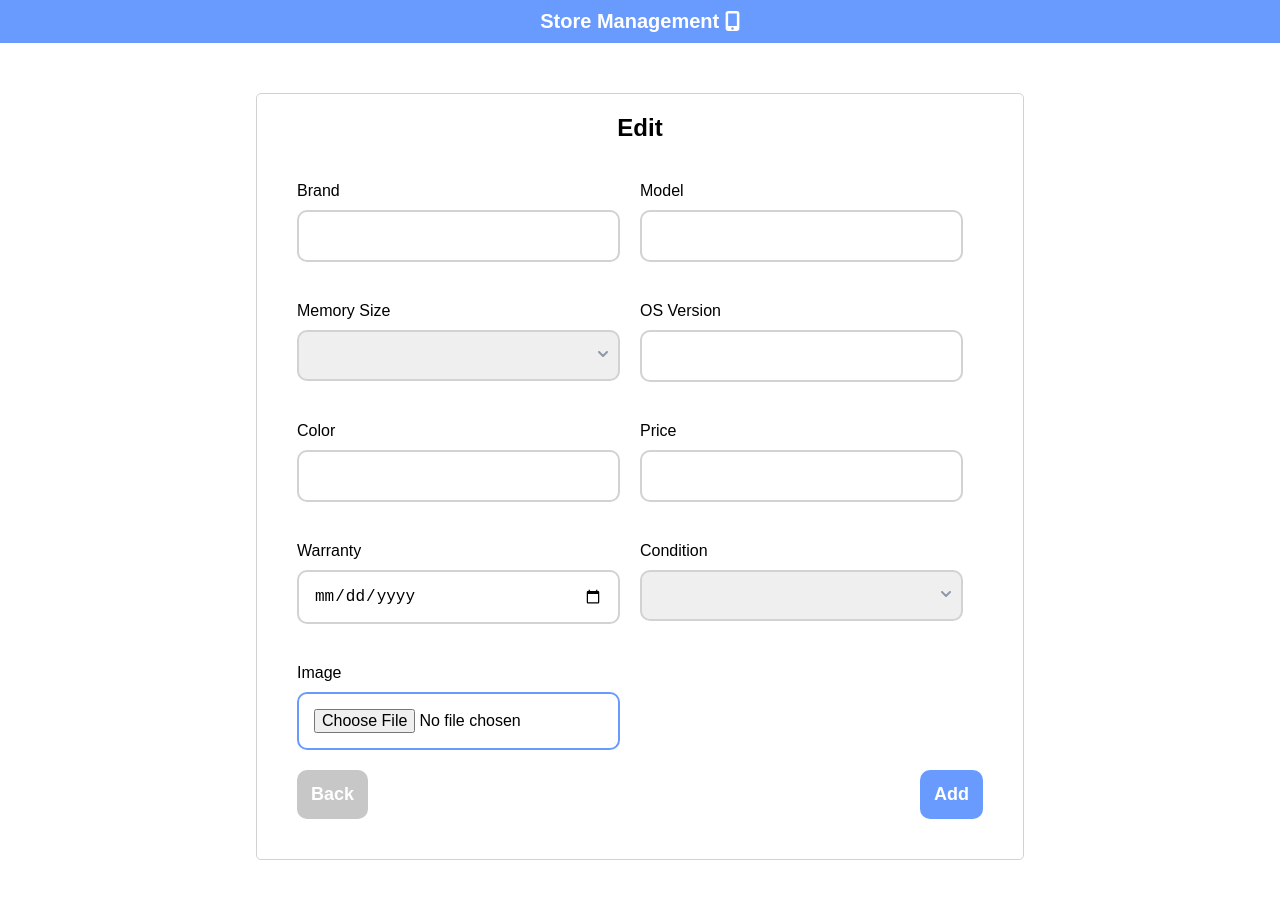
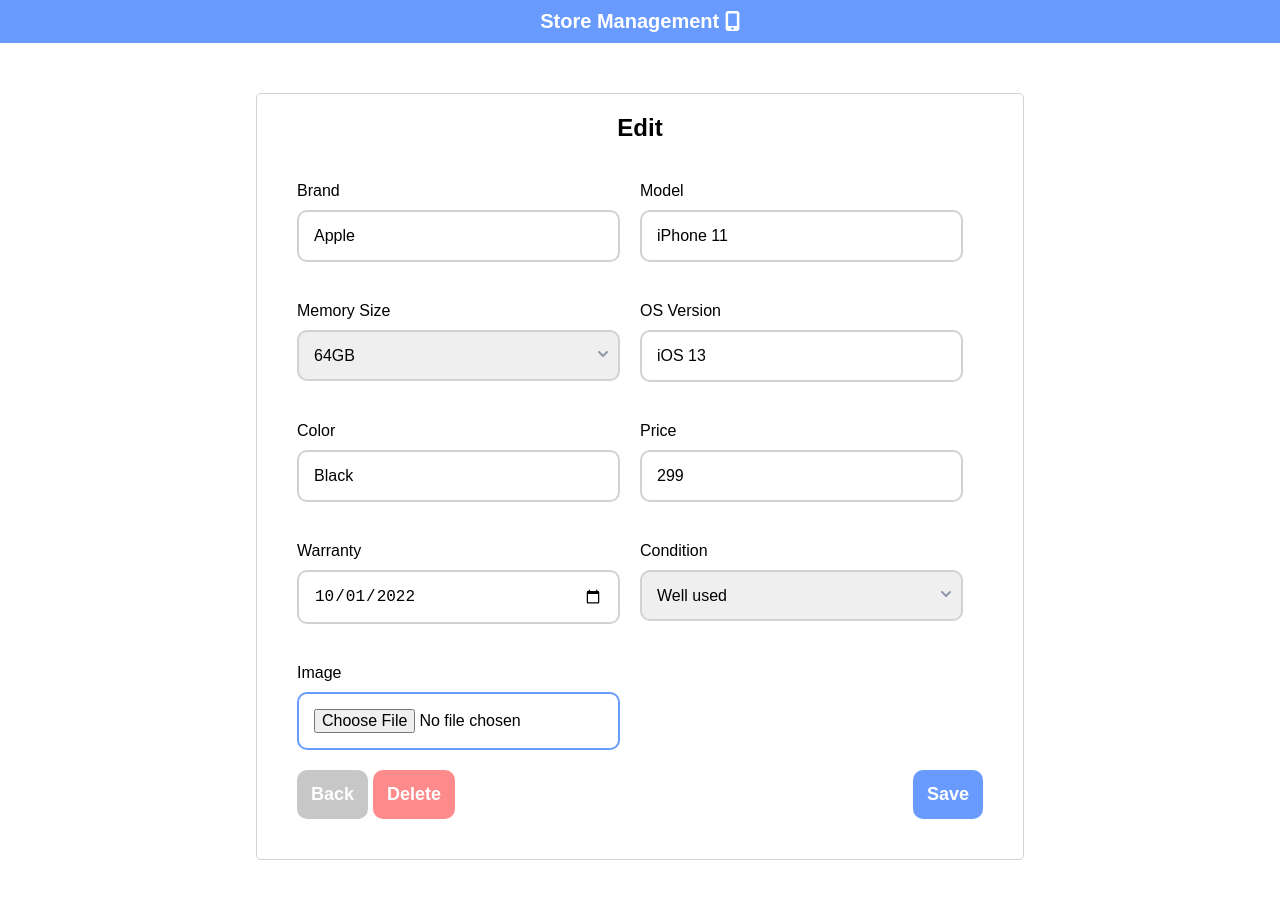
Before and after one commit to raksul/internship-Nhi-Vo, a Vue app: page /edit/1 in a window 1280 px wide. Shown: the top 898 px of the page. Built offline with nearby package versions, Linux system fonts and the light colour scheme; data requests are answered from the project's data file.

Commit message:
bugs fixed

```diff
--- a/src/components/Form.vue
+++ b/src/components/Form.vue
@@ -7,7 +7,7 @@ import Autocomplete from "./Autocomplete.vue";
 import { variants } from "@/data/variants.json";
 import type { Brand, Model, Option } from "@/stores/types";
 import axios from "axios";
-import { useRoute, useRouter } from "vue-router";
+import { useRouter } from "vue-router";
 
 const BASE_URL = "http://localhost:3000/inventories";
 
@@ -27,13 +27,13 @@ const colors = ref([] as Array<Option>);
 const brand = ref({} as Brand);
 const image = ref("");
 
-const route = useRoute();
 const router = useRouter();
 
 const props = defineProps(["id"]);
 
-let formData = {
-  id: null,
+const found = ref(false);
+
+let formData = reactive({
   model: {} as Model,
   os_version: {} as Option,
   memory_size: null as number | null,
@@ -42,8 +42,31 @@ let formData = {
   price: null as number | null,
   is_sold: false,
   warranty_expiry: "",
-  images: reactive([] as Array<string>),
-};
+  images: [] as Array<string>,
+});
+
+if (props.id && inventoryStore.edit.status === true) {
+  axios.get(`${BASE_URL}/${props.id}`).then((res) => {
+    brand.value = res.data.model.brand;
+    formData.model = res.data.model;
+    formData.color = res.data.color;
+    formData.os_version = res.data.os_version;
+    formData.memory_size = res.data.memory_size;
+    formData.condition = res.data.condition;
+    formData.price = res.data.price;
+    formData.warranty_expiry = res.data.warranty_expiry;
+    formData.images = res.data.images;
+
+    console.log(formData);
+    found.value = true;
+  });
+} else {
+  found.value = true;
+}
+
+const state = reactive({
+  url: [] as Array<string>,
+});
 
 const getModelsByBrand = (id: number) => {
   let brand = variants.find((i) => {
@@ -65,7 +88,6 @@ const getOSByBrand = (id: number) => {
   if (brand) {
     os_versions.value = brand.os_version;
   }
-
   // console.log(os_versions.value)
 };
 
@@ -77,24 +99,6 @@ watch(
   },
   { deep: true }
 );
-
-const state = reactive({
-  url: [] as Array<string>,
-});
-
-if (props.id) {
-  let i_id = parseInt(route.params.id[0]);
-
-  let inventory = inventoryStore.inventories.find((i) => {
-    return i.id === i_id;
-  });
-
-  if (inventory) {
-    state.url = inventory.images;
-    brand.value = inventory.model.brand;
-    formData = JSON.parse(JSON.stringify(inventory));
-  }
-}
 
 fetchData().then(() =>
   brandStore.brands.forEach((brand) => {
@@ -183,7 +187,7 @@ const deleteInventory = (id: string) => {
 </script>
 
 <template>
-  <div class="wrapper">
+  <div class="wrapper" v-if="found">
     <h2 class="title">
       <slot name="title" class="title"></slot>
     </h2>
@@ -307,7 +311,7 @@ const deleteInventory = (id: string) => {
           <button
             v-if="inventoryStore.edit.status"
             class="btn-delete"
-            @click="deleteInventory($route.params.id)"
+            @click="deleteInventory(props.id)"
           >
             Delete
           </button>
@@ -320,11 +324,7 @@ const deleteInventory = (id: string) => {
         >
           Add
         </button>
-        <button
-          v-else
-          class="btn-save"
-          @click="updateInventory($route.params.id)"
-        >
+        <button v-else class="btn-save" @click="updateInventory(props.id)">
           Save
         </button>
       </div>
--- a/src/data/db.json
+++ b/src/data/db.json
@@ -133,14 +133,14 @@
     {
       "id": 1,
       "model": {
-        "id": 1,
+        "id": 4,
         "brand": {
           "id": 1,
           "name": "Apple"
         },
-        "name": "iPhone 8",
-        "year": 2017,
-        "display": 4.7
+        "name": "iPhone 11",
+        "year": 2019,
+        "display": 6.1
       },
       "os_version": {
         "id": 1,
@@ -152,7 +152,7 @@
         "name": "Black"
       },
       "condition": "Well used",
-      "price": 199,
+      "price": 299,
       "is_sold": false,
       "warranty_expiry": "2022-10-01",
       "images": [
--- a/src/stores/inventories.ts
+++ b/src/stores/inventories.ts
@@ -30,8 +30,8 @@ export const useInventoriesStore = defineStore({
         .then((res) => (this.inventories = res.data))
         .catch((err) => console.log(err));
     },
-    async fetchDataById(id: number) {
-      await axios
+    fetchDataById(id: string) {
+      axios
         .get(`${BASE_URL}/${id}`)
         .then((res) => (this.inventory = res.data))
         .catch((err) => console.log(err));
--- a/src/views/EditView.vue
+++ b/src/views/EditView.vue
@@ -1,5 +1,10 @@
 <script setup lang="ts">
+import { useInventoriesStore } from "@/stores/inventories";
 import Form from "../components/Form.vue";
+
+const inventoryStore = useInventoriesStore();
+
+inventoryStore.edit.status = true;
 </script>
 
 <template>
```
